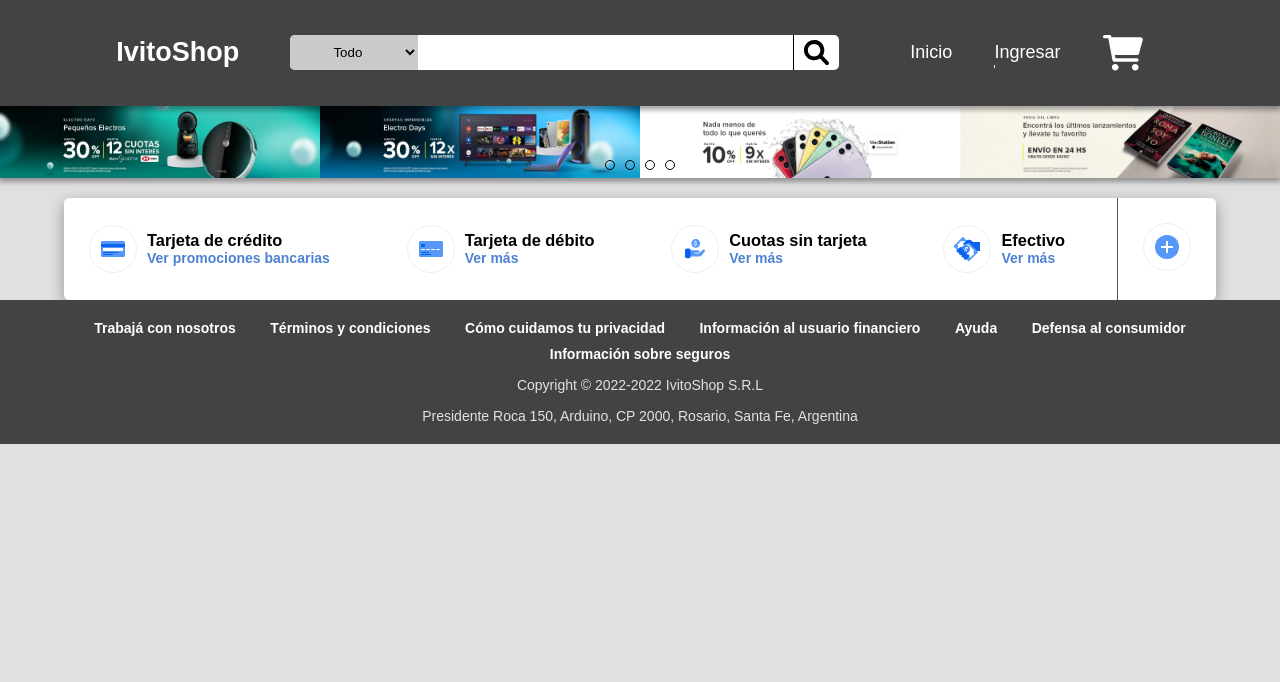
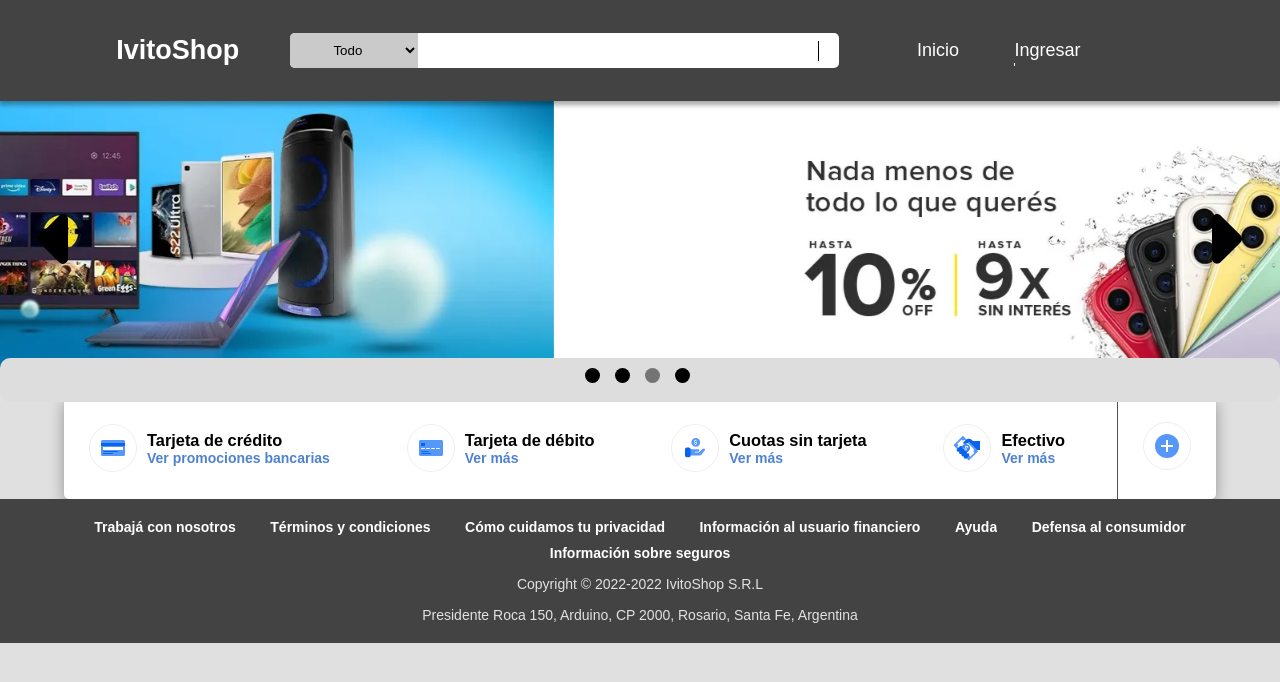
Before and after one commit to IviCarc/software-react, a React (Create React App) app: page / in a window 1280 px wide. Shown: the top 682 px of the page. Built offline with nearby package versions, Linux system fonts and the light colour scheme.

Commit message:
carrousel con slick-react sin terminar

```diff
--- a/package.json
+++ b/package.json
@@ -9,6 +9,8 @@
     "react": "^18.2.0",
     "react-dom": "^18.2.0",
     "react-scripts": "5.0.1",
+    "react-slick": "^0.29.0",
+    "slick-carousel": "^1.8.1",
     "web-vitals": "^2.1.4"
   },
   "scripts": {
--- a/src/components/carrousel.css
+++ b/src/components/carrousel.css
@@ -1,3 +1,7 @@
+.carrousel-img {
+    width: 100%;
+}
+
 .carrousel {
     overflow: visible;
     position: relative;
@@ -98,6 +102,32 @@
 .caret-icon {
     width: 40px;
     z-index: 10000;
+    position: absolute;
+    top: 50%;
+    transform: translateY(-50%);
+    cursor: pointer;
+    transition: fill .1s;
+    fill: rgb(0, 0, 0);
+}
+
+.caret-icon:hover {
+    fill: rgb(60, 60, 60);
+}
+
+.next-arrow {
+    right: 3%;
+}
+
+.prev-arrow {
+    left: 3%;
+}
+
+.slick-btn:hover {
+    background-color: rgb(164, 163, 163) !important;
+}
+
+.slick-active div {
+    background-color: rgb(116, 116, 116) !important;
 }
 
 @media screen and (max-width:650px) {
--- a/src/components/carrousel.jsx
+++ b/src/components/carrousel.jsx
@@ -1,49 +1,61 @@
 import './carrousel.css';
+import SimpleSlider from './slider';
+import "slick-carousel/slick/slick.css";
+import "slick-carousel/slick/slick-theme.css";
 
 import {ReactComponent as CarritoLogo} from '../svgs/cart.svg'
+
+
 
 const Carrousel = () => {
 
     return (
-        <div className="carrousel carrousel-main">
-        <div className="btn-container atras">
-            <button id="atras_btn" className="carrousel-btn-atras carrousel-btn">
-                <img src="svgs/caret-left.svg" className="caret-icon" alt=""/>
-            </button>
-        </div>
+        <SimpleSlider >
+         <a href="#"><img className="carrousel-img" src={require('../imgs/chartgrande.webp')} alt=""/></a>
+         <a href="#"><img className="carrousel-img" src={require('../imgs/chartgrande2.webp')} alt=""/></a>
+         <a href="#"><img className="carrousel-img" src={require('../imgs/chartgrande3.webp')} alt=""/></a>
+         <a href="#"><img className="carrousel-img" src={require('../imgs/chartgrande4.webp')} alt=""/></a>
+        </SimpleSlider>
 
-        <div className="grande" id="carrousel-main">
-            <div className="img-container">
-                <a href="#"><img className="carrousel-img" src={require('../imgs/chartgrande.webp')} alt=""/></a>
-            </div>
-            <div className="img-container">
-                <a href="#"><img className="carrousel-img" src={require('../imgs/chartgrande2.webp')} alt=""/></a>
-            </div>
-            <div className="img-container">
-                <a href="#"><img className="carrousel-img" src={require('../imgs/chartgrande3.webp')} alt=""/></a>
-            </div>
-            <div className="img-container">
-                <a href="#"><img className="carrousel-img" src={require('../imgs/chartgrande4.webp')} alt=""/></a>
-            </div>
-        </div>
-        <div className="btn-container adelante">
-            <button id="adelante_btn" className="carrousel-btn">
-                {/* <img src={("../svgs/caret-right.svg")} className="caret-icon"
-                    alt=""/> */}
-                <CarritoLogo className='caret-icon'/>
-            </button>
-        </div>
+    //     <div className="carrousel carrousel-main">
+    //     <div className="btn-container atras">
+    //         <button id="atras_btn" className="carrousel-btn-atras carrousel-btn">
+    //             <img src="svgs/caret-left.svg" className="caret-icon" alt=""/>
+    //         </button>
+    //     </div>
 
-        <div className="carrousel-btns-container">
-            <button className="carrousel-select-btn"></button>
+    //     <div className="grande" id="carrousel-main">
+    //         <div className="img-container">
+    //             <a href="#"><img className="carrousel-img" src={require('../imgs/chartgrande.webp')} alt=""/></a>
+    //         </div>
+    //         <div className="img-container">
+    //             <a href="#"><img className="carrousel-img" src={require('../imgs/chartgrande2.webp')} alt=""/></a>
+    //         </div>
+    //         <div className="img-container">
+    //             <a href="#"><img className="carrousel-img" src={require('../imgs/chartgrande3.webp')} alt=""/></a>
+    //         </div>
+    //         <div className="img-container">
+    //             <a href="#"><img className="carrousel-img" src={require('../imgs/chartgrande4.webp')} alt=""/></a>
+    //         </div>
+    //     </div>
+    //     <div className="btn-container adelante">
+    //         <button id="adelante_btn" className="carrousel-btn">
+    //             {/* <img src={("../svgs/caret-right.svg")} className="caret-icon"
+    //                 alt=""/> */}
+    //             <CarritoLogo className='caret-icon'/>
+    //         </button>
+    //     </div>
 
-            <button className="carrousel-select-btn"></button>
+    //     <div className="carrousel-btns-container">
+    //         <button className="carrousel-select-btn"></button>
 
-            <button className="carrousel-select-btn"></button>
+    //         <button className="carrousel-select-btn"></button>
 
-            <button className="carrousel-select-btn"></button>
-        </div>
-    </div>
+    //         <button className="carrousel-select-btn"></button>
+
+    //         <button className="carrousel-select-btn"></button>
+    //     </div>
+    // </div>
     )
 }
 
--- a/src/components/header.jsx
+++ b/src/components/header.jsx
@@ -1,5 +1,6 @@
 import './header.css'
 import {ReactComponent as CarritoLogo} from '../svgs/cart.svg'
+import {ReactComponent as BusquedaLogo} from '../svgs/magnifying-glass-solid.svg'
 
 const Header = () => {
     return (
@@ -25,7 +26,7 @@
                         </select>
                         <input className="search-bar" type="text"/>
                         <button className="search-btn">
-                            <img src={require('../svgs/magnifying-glass-solid.svg')} className="search-icon" alt=""/>
+                            <BusquedaLogo />
                         </button>
                     </div>
                 </li>
--- /dev/null
+++ b/src/components/slider.jsx
@@ -0,0 +1,104 @@
+import React, { Children, Component } from "react";
+import Slider from "react-slick";
+import {ReactComponent as NextArrow} from '../svgs/caret-right.svg'
+import {ReactComponent as PrevArrow} from '../svgs/caret-left.svg'
+
+function SampleNextArrow(props) {
+    const { onClick } = props;
+    return (
+        <NextArrow onClick={onClick} className="caret-icon next-arrow"/>
+    );
+}
+
+function SamplePrevArrow(props) {
+    const { onClick } = props;
+    return (
+        <PrevArrow onClick={onClick} className='caret-icon prev-arrow'/>
+    );
+}
+
+const SimpleSlider = (props) => {
+    const settings = {
+        adaptiveHeight:true,
+        autoplay:true,
+        autoplaySpeed:2500,
+        dots: true,
+        infinite: true,
+        speed:  700,
+        slidesToShow: 1,
+        slidesToScroll: 1,
+        nextArrow:<SampleNextArrow/>,
+        prevArrow:<SamplePrevArrow/>,
+        appendDots: dots => (
+            <div
+              style={{
+                backgroundColor: "#ddd",
+                borderRadius: "10px",
+                padding: "10px",
+              }}
+            >
+              <ul style={{ margin: "0px" }}> {dots} </ul>
+            </div>
+          ),
+        customPaging: i => (
+            <div
+            className="slick-btn"
+              style={{
+                width: "15px",
+                height:"15px",
+                backgroundColor:'black',
+                borderRadius:'100%',
+                padding:'5px',
+              }}
+
+            >
+            </div>
+          )
+    }
+
+    return (
+        <Slider {...settings} >
+            {props.children}
+        </Slider>
+    )
+}
+
+export default SimpleSlider
+// export default class SimpleSlider extends Component {
+//   render() {
+//     const settings = {
+//         autoplay:true,
+//         autoplaySpeed:2500,
+//         dots: true,
+//         infinite: true,
+//         speed:  700,
+//         slidesToShow: 1,
+//         slidesToScroll: 1
+//     };
+//     return (
+//       <div>
+//         <Slider {...settings}>
+//             {this.props.children}
+//           {/* <div>
+//             <h3>1</h3>
+//           </div>
+//           <div>
+//             <h3>2</h3>
+//           </div>
+//           <div>
+//             <h3>3</h3>
+//           </div>
+//           <div>
+//             <h3>4</h3>
+//           </div>
+//           <div>
+//             <h3>5</h3>
+//           </div>
+//           <div>
+//             <h3>6</h3>
+//           </div> */}
+//         </Slider>
+//       </div>
+//     );
+//   }
+// }
```
Also changed, not shown: scripts/carrousel.js (added), 1 other file (tests, documents, lock files or other folders).
